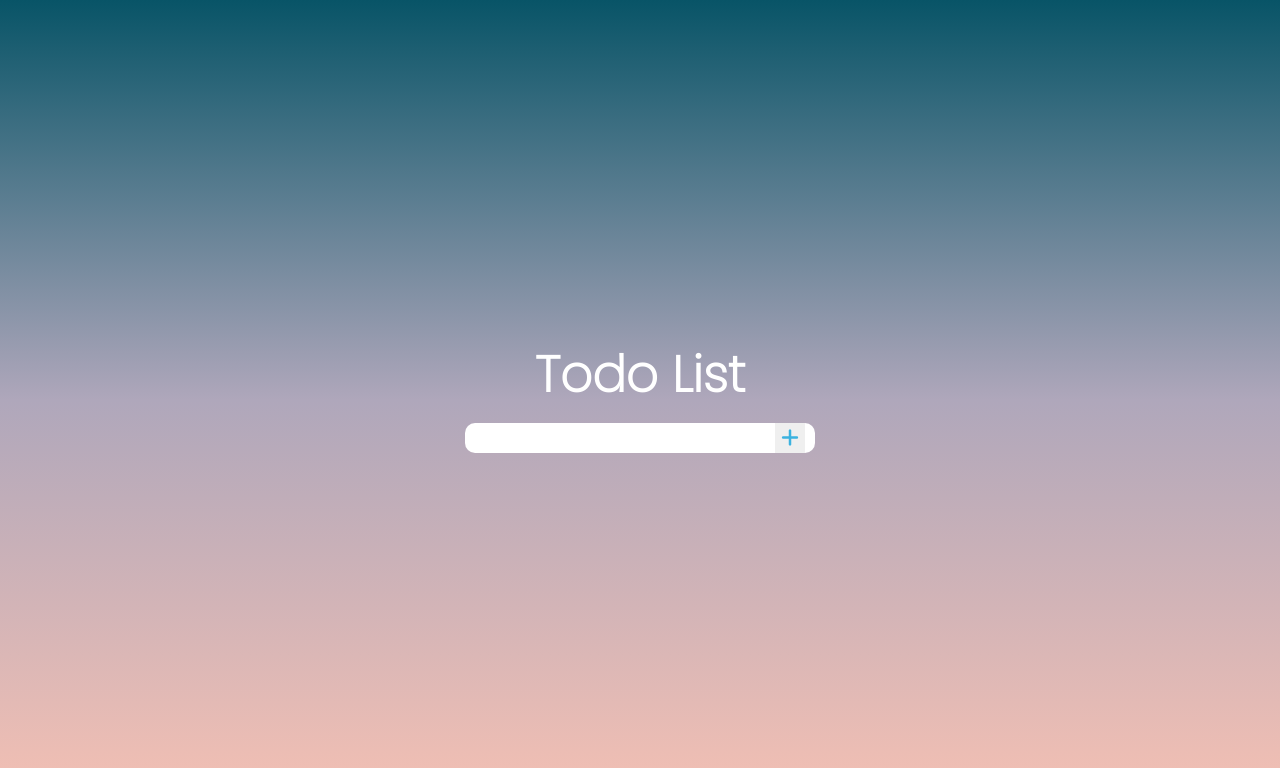
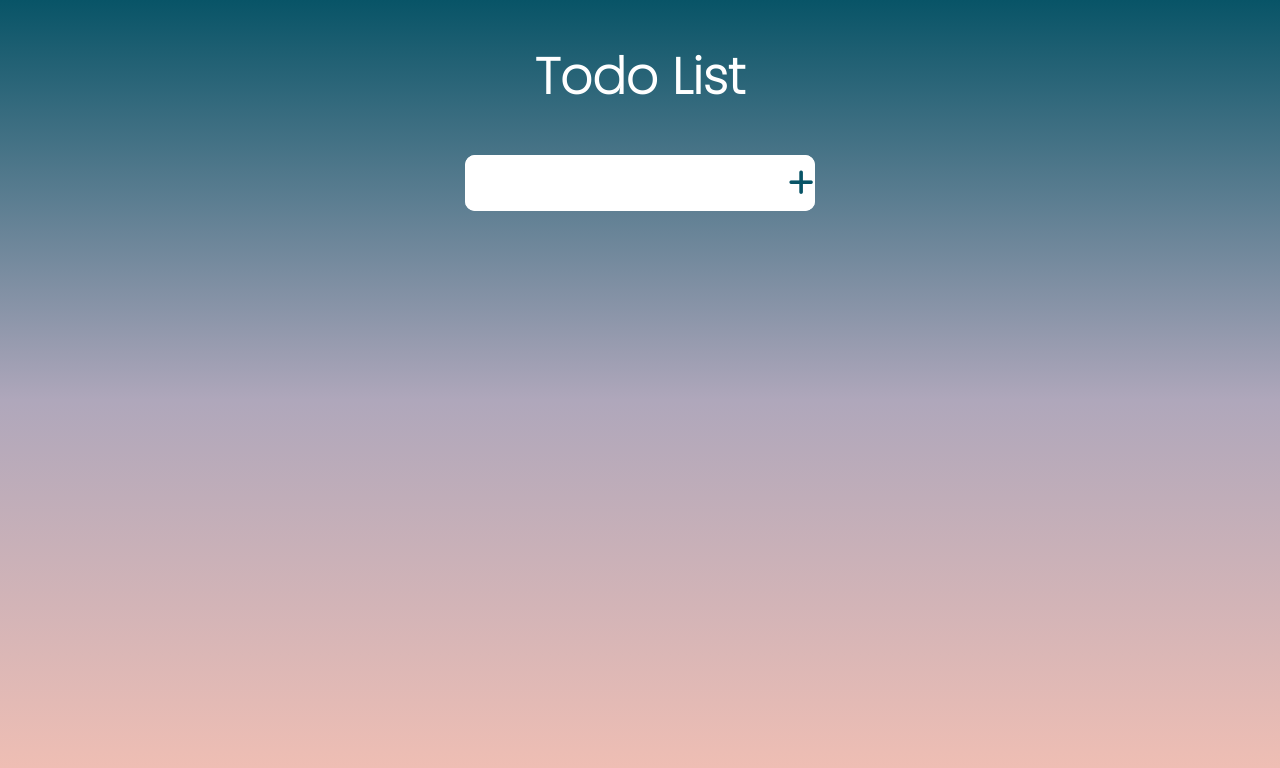
Before and after one commit to Mejsun/todolist, a React (Create React App) app: page / in a window 1280 px wide. Shown: the top 768 px of the page. Built offline with nearby package versions, Linux system fonts and the light colour scheme; a web font is replaced by a local one.

Commit message:
Adding sass to the app

```diff
--- a/src/assets/components/Todo/Todo.js
+++ b/src/assets/components/Todo/Todo.js
@@ -8,8 +8,9 @@ const todoItem = useRef();
 
 function addTodoItem (e){
     e.preventDefault()
+    if(todoItem.current.value!==''){
     setTasks([...tasks, todoItem.current.value])
-    todoItem.current.value=''}
+    todoItem.current.value=''}}
 
 function deleteItem(i){
     const item = [...tasks]
--- a/src/assets/styles/Custom.scss
+++ b/src/assets/styles/Custom.scss
@@ -1,6 +1,7 @@
 $font-stack: 'Poppins', sans-serif;
-$itemcolor: #e6dce5;
-//Colours used: 085467 - AFA7BB - F4C0B3
+$bgrcolor: #e6dce5;
+$primarycolor: rgb(100, 97, 97);
+
 * {
     box-sizing: border-box;
     margin: 0 auto;
@@ -9,66 +10,77 @@ $itemcolor: #e6dce5;
 body{
     background: linear-gradient(180deg, rgba(8,84,103,1) 0%, rgba(175,167,187,1) 50%, rgba(244,192,179,1) 100%);
     font-family: $font-stack;
-    display: flex;
-    align-items: center;
-    height: 100vh;
+    margin: 0;
+    padding: 0;
+    min-height: 100vh;
 }
 h1{
-    padding:10px;
     color: white;
     font-family: 'Fuzzy Bubbles', cursive, $font-stack;
     font-size: 50px;
-    width:fit-content;
+    display: flex;
+    justify-content: center;
+    align-items: center;
+    padding: 5vh
 }
 .container{
     form{
         border-radius: 10px;
         background-color: white;
-        height: 30px;
+        height: 7vh;
         width: 350px;
         overflow: hidden;
-        margin-bottom: 20px;
+        display: flex;
+        justify-content: center;
+        align-items: center;
+        margin-bottom: 1.2rem;
             input{
-                height: 30px;
-                width: 300px;
+                height: 9vh;
+                width: 330px;
                 margin-left: 10px;
+                font-size: 1.3rem;
                 font-family: $font-stack;
                 font-weight: bolder;
+                margin: 0.3rem 0 0.3rem 0;
         }
-        input:focus{outline: none;}
-        .fa-plus{
-            font-size:20px;
-            color:rgb(59, 178, 224);
+        input:focus{outline: none}
+        .submit{
+            font-size: 1.8rem !important;
+            color:rgba(8,84,103);
             background-color: inherit;
-            padding:0;
-            margin:0}
+            margin: 0.5rem;
+            margin-left: 0}
     }
     .item{
+        height: 7vh;
         width: 30rem;
-        height: 30px;
         display: flex;
         flex-direction: row;
         justify-content: space-between;
         margin-top: 5px;
         align-items: center;
-        color:gray;
-        background-color: $itemcolor;
+        color:$primarycolor;
+        background-color: $bgrcolor;
         font-family: $font-stack;
         padding-left: 5px;
+        font-size: 1.3rem;
         font-weight: bold;
             .buttons{
             display: flex;
             justify-content:flex-end;
             flex-direction: row;
             margin:0;
+            padding:0;
             }
             .delete{background-color: rgb(250, 181, 174);}
             .complete{background-color:#86b88c;}
     }
 }
 .btn{
-    width: 30px;
-    height: 30px;
+   width: 7vh;
+   height: 7vh;
+   font-size: 1.3rem;
+   color:$primarycolor ;
 }
 .done{
     text-decoration: line-through;
```
Lines whose indentation alone changed are shown as unchanged.
